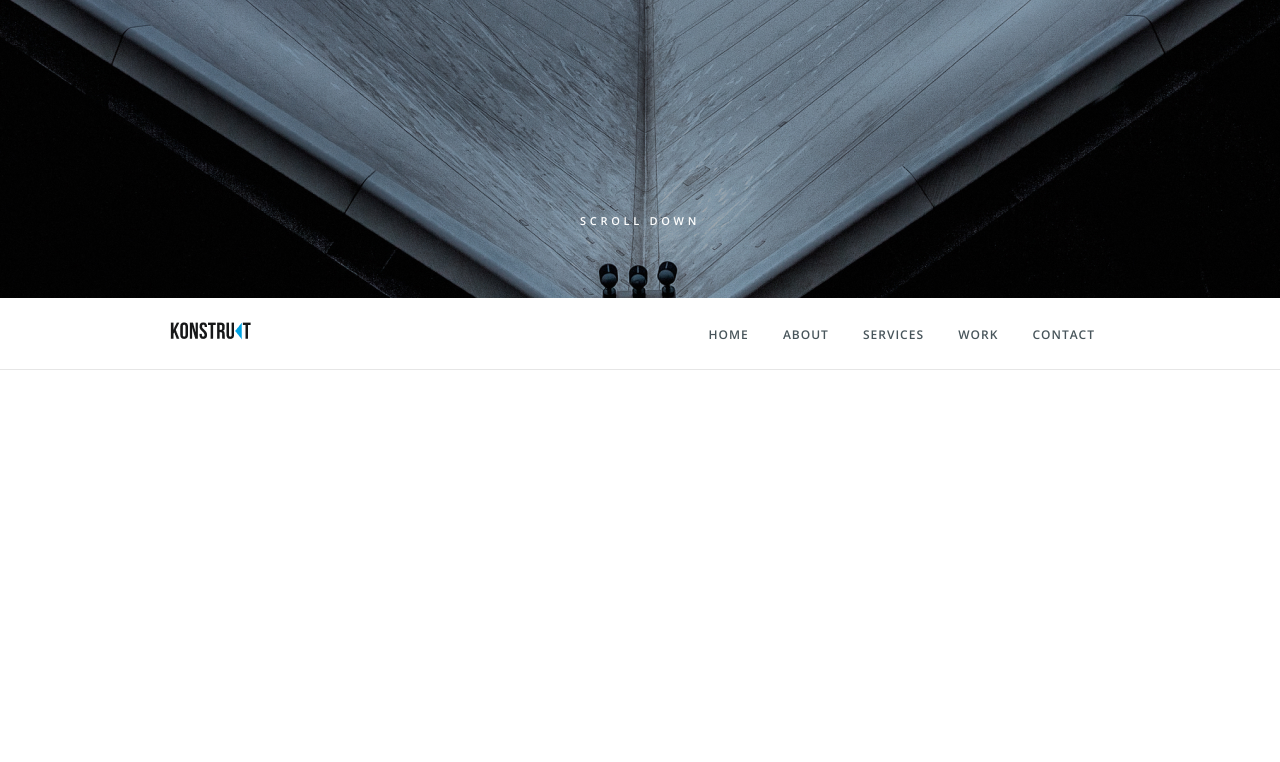
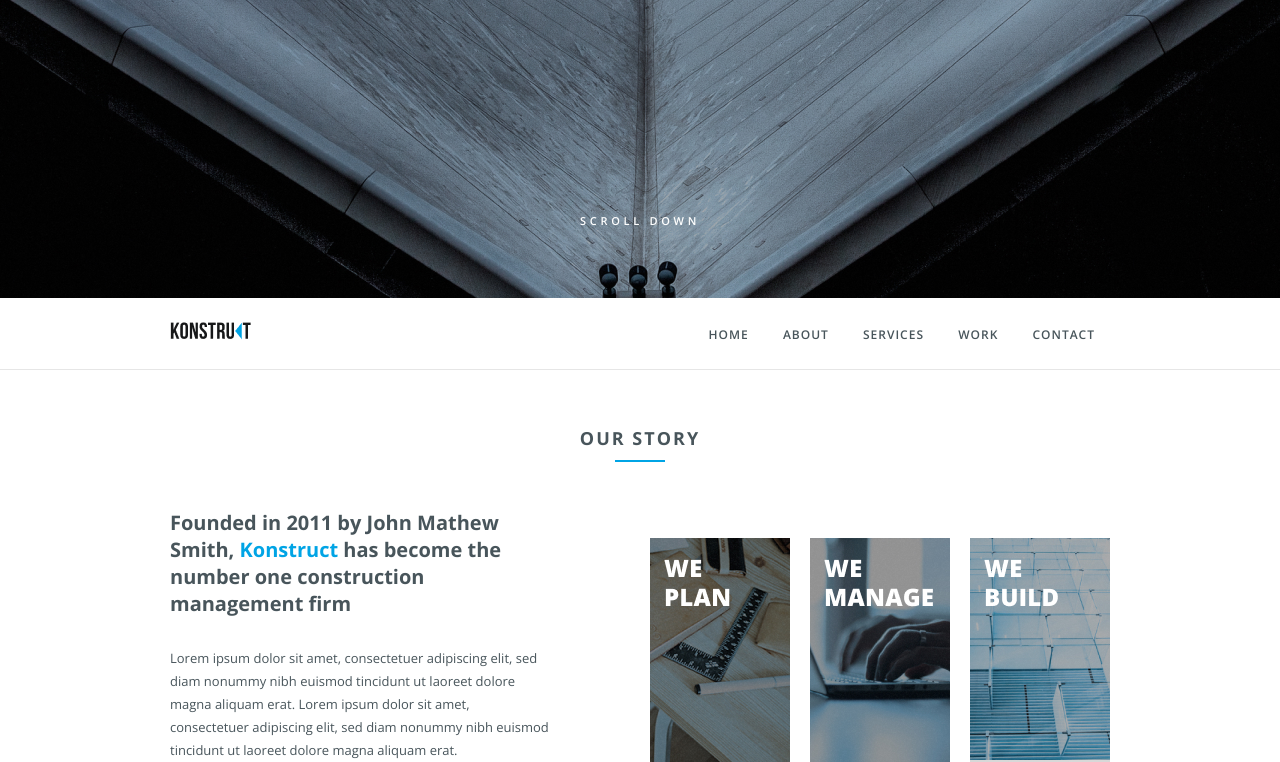
Before and after one commit to LouisMondiale/konstruct, a website: page src/index.html in a window 1280 px wide. Shown: the part 461-1223 px from the top of the page. Before the commit the page ends 831 px from the top, so only its background shows below. Drawn offline with nearby package versions, Linux system fonts and the light colour scheme; files that its build step writes are made by us from their sources.

Commit message:
Story added

```diff
--- a/src/css/styles.less
+++ b/src/css/styles.less
@@ -90,3 +90,66 @@ body {
       }
    }
 }
+
+/* Story */
+
+.story {
+
+   &__title {
+      text-align: center;
+      margin-top: 6%;
+      font-weight: 700;
+      font-size: 18px;
+      letter-spacing: 2px;
+      text-transform: uppercase;
+
+      &::after {
+         content: "";
+         width: 50px;
+         height: 2px;
+         background: @accent;
+         display: block;
+         margin: 10px auto 0;
+      }
+   }
+
+   &__inner {
+      .row-flex();
+      justify-content: center;
+      margin-top: 5%;
+   }
+
+   &__founded {
+      .col();
+      .size(5);
+      margin-right: auto;
+
+   }
+
+   &__img {
+      .col();
+      .size(2);
+      align-self: flex-end;
+      padding-top: 15px;
+      display: block;
+   }
+}
+
+.founded {
+
+   &__title {
+      font-weight: 700;
+      font-size: 20px;
+      line-height: 27px;
+
+      &_blue {
+         color: @accent;
+      }
+   }
+
+   &__text {
+      font-size: 13px;
+      line-height: 23px;
+      margin-top: 30px;
+   }
+}
--- a/src/index.html
+++ b/src/index.html
@@ -36,5 +36,26 @@
    </nav>
 
    <div class="devider"></div>
+
+   <section class="story">
+      <div class="wrapper">
+         <h2 class="story__title">Our story</h2>
+         <div class="story__inner">
+            <div class="story__founded founded">
+               <div class="founded__title">Founded in 2011 by John Mathew Smith, <span
+                     class="founded__title_blue">Konstruct</span> has become the number one construction management firm
+               </div>
+               <div class="founded__text">Lorem ipsum dolor sit amet, consectetuer adipiscing elit, sed diam nonummy nibh
+                  euismod tincidunt ut laoreet dolore
+                  magna aliquam erat. Lorem ipsum dolor sit amet, consectetuer adipiscing elit, sed diam nonummy nibh
+                  euismod tincidunt ut
+                  laoreet dolore magna aliquam erat.</div>
+            </div>
+            <img src="img/plan.jpg" alt="We plan" class="story__img">
+            <img src="img/manage.jpg" alt="We manage" class="story__img">
+            <img src="img/deliver.jpg" alt="We built" class="story__img">
+         </div>
+      </div>
+   </section>
 </body>
 </html>
```
Also changed, not shown: build/css/styles.css, build/index.html.
